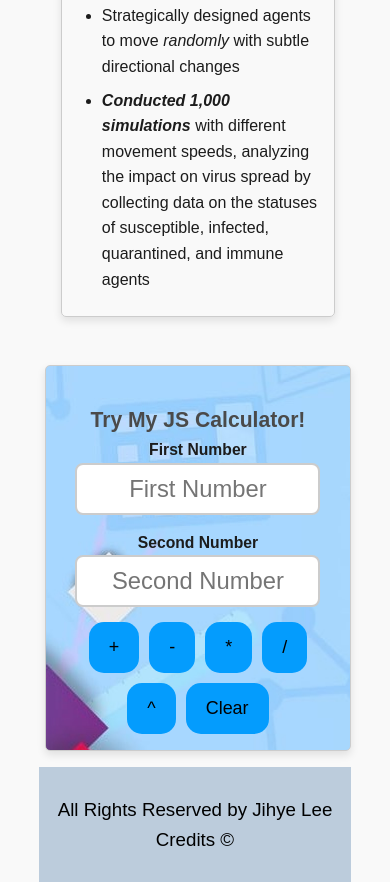
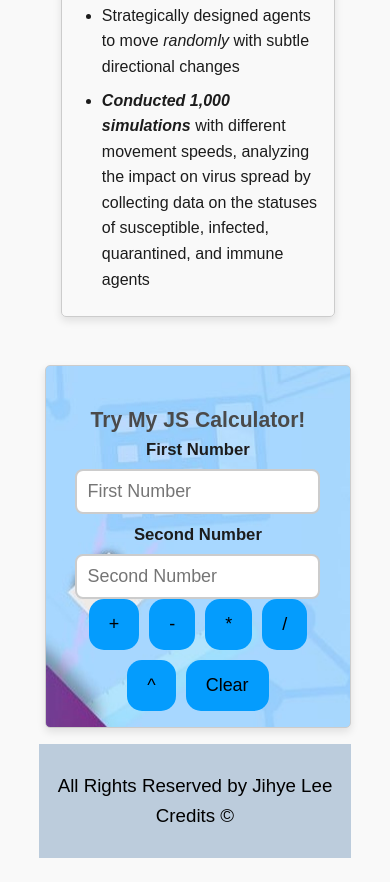
Before and after one commit to jihyeleekr/mp_1, a website: page project/project.html in a window 390 px wide. Shown: the part 1149-2031 px from the top of the page. After the commit the page ends 2007 px from the top, so only its background shows below. Drawn offline with Linux system fonts and the light colour scheme.

Commit message:
error fix

```diff
--- a/project/project.css
+++ b/project/project.css
@@ -160,13 +160,20 @@ main p {
 
 /* Style the input fields */
 #js-calculator input {
-    width: 80%;
+    width: 100%;
     padding: 10px;
     font-size: calc(1em + 0.5vw);
-    margin: auto auto 15px auto;
-    text-align: center;
+    text-align: left;
     border: 2px solid #ccc;
     border-radius: 8px;
+}
+
+#inputs {
+    display: flex;
+    flex-direction: column;
+    align-items: center;
+    width: 100%;
+    gap: 0.5em;
 }
 
 #results p{
@@ -175,10 +182,21 @@ main p {
     font-size: calc(25px + 5vw);
 }
 
+.input-group {
+    display: flex;
+    flex-direction: column;
+    width: 80%;
+    align-items: flex-start;
+}
+
 label {
-    font-size: calc(4px + 1vw);
+    font-size: calc(0.8em + 0.5vw);
     font-weight: bold;
+    margin-bottom: 5px;
+    text-align: center;
+    width: 100%;
 }
+
 
 /* Style the buttons */
 #buttons {
@@ -317,14 +335,28 @@ footer {
         text-align: center;
     }
 
-    #js-calculator input {
+    #inputs {
+        width: 100%;
+        display: flex;
+        flex-direction: column;
+        align-items: center;
+        gap: 0.5em;
+    }
+
+    .input-group {
         width: 90%;
-        font-size: calc(1em + 2vw);
+        align-items: flex-start;
     }
 
     label {
-        font-size: calc(4px + 3vw);
-        font-weight: bold;
+        font-size: calc(0.8em + 1vw);
+        text-align: center;
+        width: 100%;
+    }
+
+    #js-calculator input {
+        width: 100%;
+        text-align: left;
     }
 
     footer {
--- a/project/project.html
+++ b/project/project.html
@@ -57,8 +57,14 @@
         <div id = "js-calculator">
           <h3>Try My JS Calculator!</h3>
           <div id="inputs">
-            <label for="first-number">First Number </label><input type="text" id="first-number" placeholder="First Number">
-            <label for="second-number">Second Number </label><input type="text" id="second-number" placeholder="Second Number">
+            <div class="input-group">
+              <label for="first-number">First Number</label>
+              <input type="text" id="first-number" placeholder="First Number">
+            </div>
+            <div class="input-group">
+              <label for="second-number">Second Number</label>
+              <input type="text" id="second-number" placeholder="Second Number">
+            </div>
           </div>
           <div id="result">
             <p id="output"></p>
```
Also changed, not shown: 1 other file.
